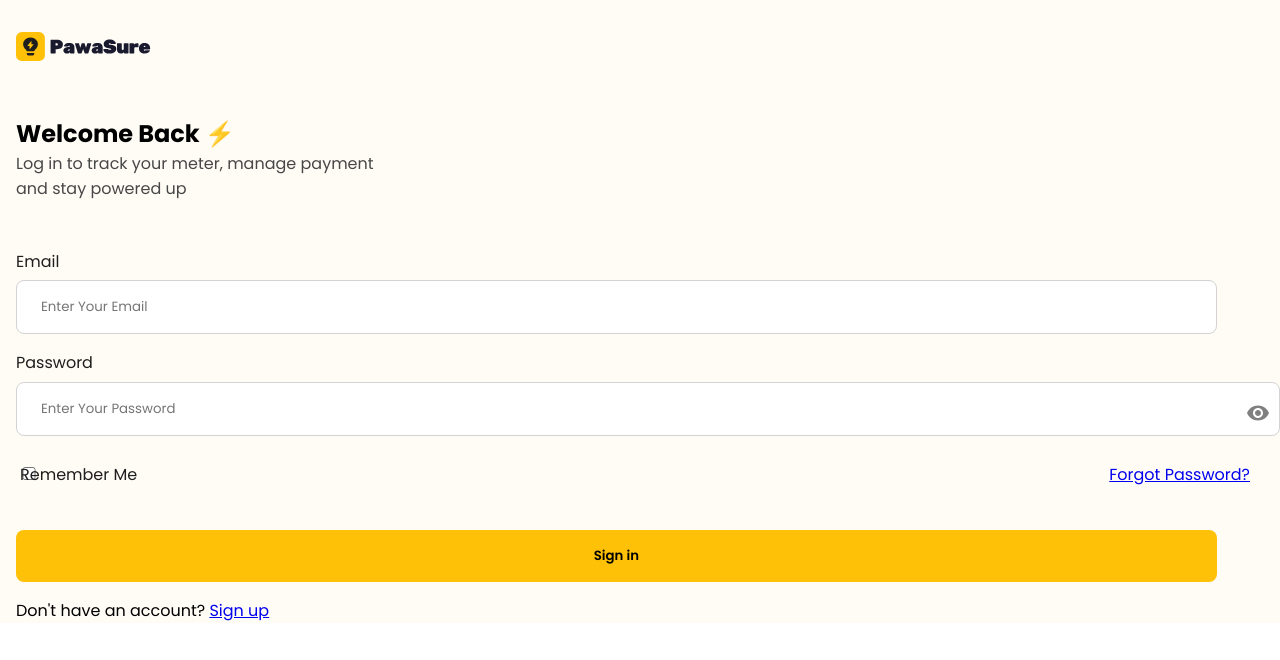
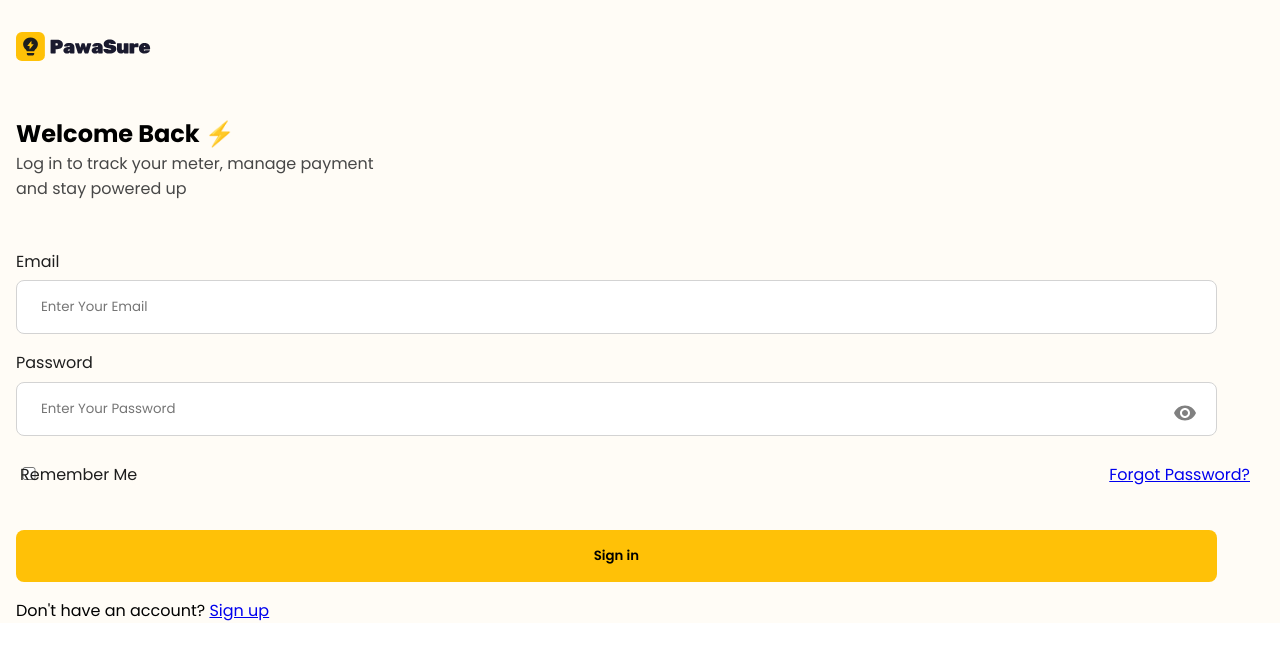
Before and after one commit to mrauthentik/pawa, a React (Vite) app in the folder pawa-sure/: page /signin in a window 1280 px wide. Shown: the top 660 px of the page. Built offline with nearby package versions, Linux system fonts and the light colour scheme.

Commit message:
feat: enhance input focus style and adjust eye icon position in password field

```diff
--- a/pawa-sure/src/App.css
+++ b/pawa-sure/src/App.css
@@ -110,6 +110,7 @@ button:active{
             border-radius: 8px;
             outline:#FFC107;
         }
+
         input:focus{
             border: 2px solid var(--yellow);
         }
@@ -418,6 +419,7 @@ button:active{
     position: relative;
     display: flex;
     align-items: center;
+    width: 95%;
 }
 
 .password-wrapper input {
@@ -427,7 +429,7 @@ button:active{
 
 .eye-icon {
     position: absolute;
-    right: 10px;
+    right: 20px;
     cursor: pointer;
     font-size: 1.5rem;
     color: gray;
```
